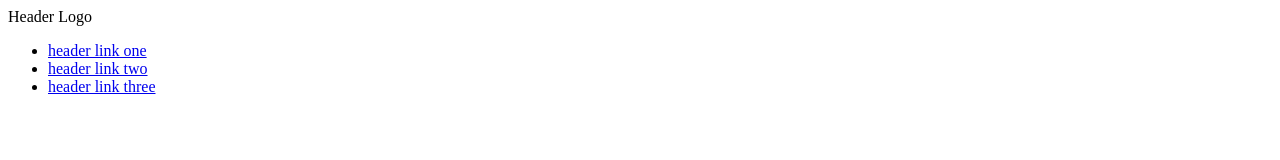
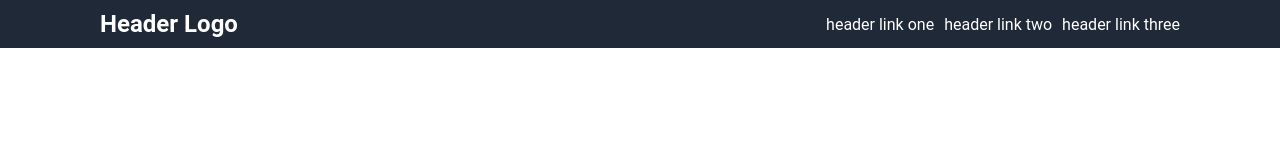
Before and after one commit to amayacoder/odin_landing_page, a plain HTML site: page index.html in a window 1280 px wide. Drawn offline with Linux system fonts and the light colour scheme.

Commit message:
Create header for page

```diff
--- a/index.html
+++ b/index.html
@@ -4,6 +4,7 @@
     <meta charset="UTF-8">
     <meta name="viewport" content="width=device-width, initial-scale=1.0">
     <title>Landing Page Template</title>
+    <link rel="stylesheet" href="style.css" />
 </head>
 <body>
     <div class="header">
--- /dev/null
+++ b/style.css
@@ -0,0 +1,36 @@
+body {
+    font-family: 'Roboto', sans-serif;
+    margin: 0;
+    min-height: 100vh;
+    display: flex;
+    flex-direction: column;
+}
+
+.header {
+    background-color: #1F2937;
+    color: white;
+    text-align: center;
+    display: flex;
+    justify-content: space-between;
+    padding: 10px 100px;
+    align-items: center;
+}
+
+.logo {
+    font-size: 24px;
+    font-weight: bold;
+    flex-shrink: 0;
+}
+
+ul {
+    list-style-type: none;
+    display: flex;
+    padding: 0;
+    margin: 0;
+    gap : 10px;
+}
+
+a {
+    text-decoration: none;
+    color: white;
+}
```
